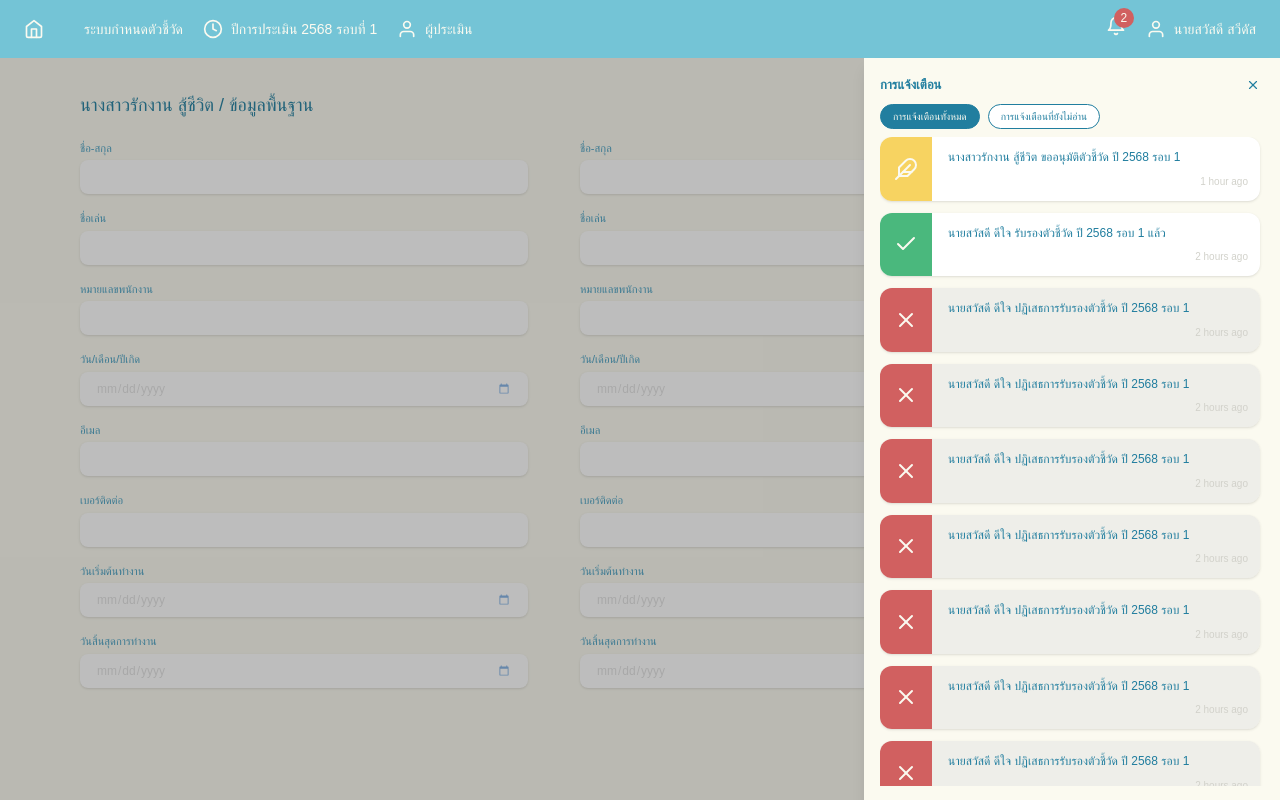
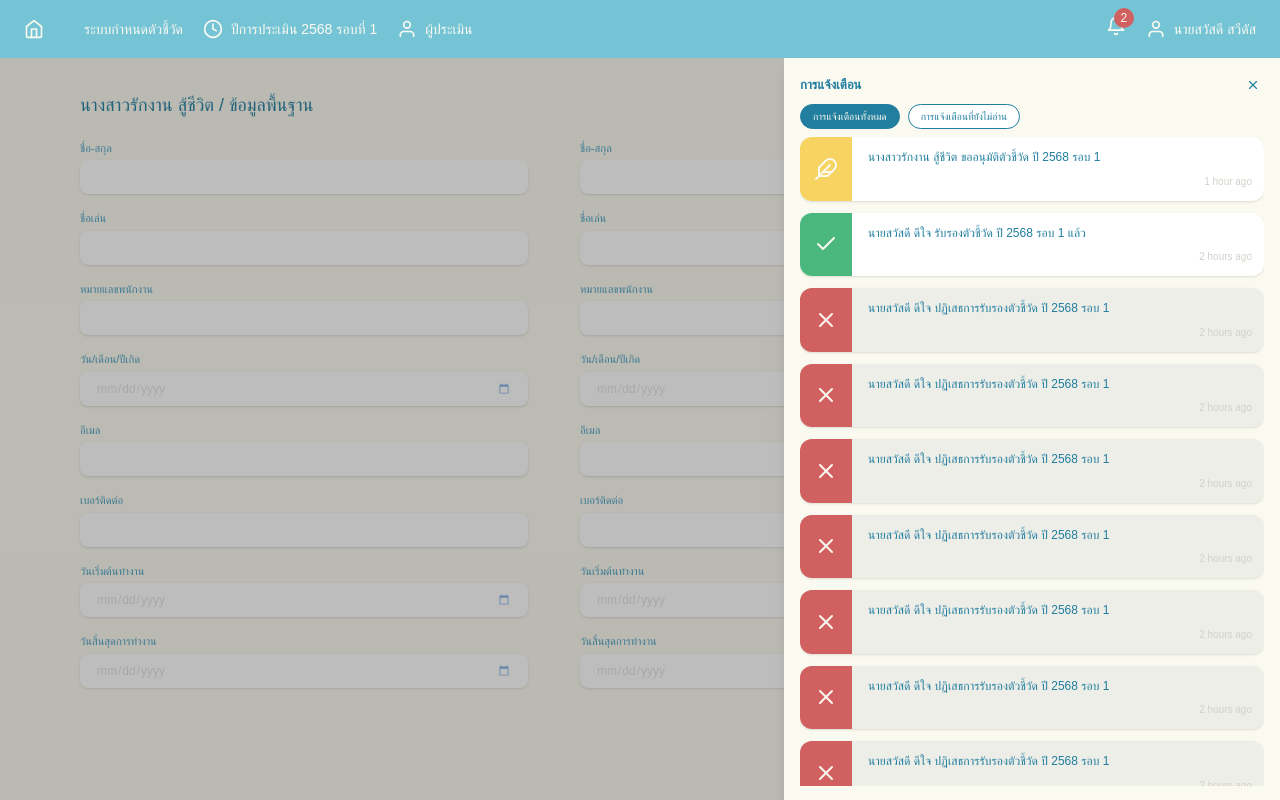
Before and after one commit to Spchfonn/kpi-app, a Next.js app: page /user/profile/1 in a window 1280 px wide. Both pictures are taken after a click on the button "Notifications". Built offline with nearby package versions, Linux system fonts and the light colour scheme; a web font is replaced by a local one.

Commit message:
implement notification

```diff
--- a/components/NotificationPanel.tsx
+++ b/components/NotificationPanel.tsx
@@ -32,7 +32,7 @@ export default function NotificationPanel({
   }, [filter, notifications]);
 
   return (
-	<aside className="w-95 max-w-[90vw]">
+	<aside className="w-full max-w-[90vw]">
 	  {/* filter tabs */}
 	  <div className="sticky top-0 z-10 bg-myApp-cream pb-2 flex gap-2">
 		<button
--- a/components/user/UserNavBar.tsx
+++ b/components/user/UserNavBar.tsx
@@ -90,7 +90,7 @@ const UserNavBar = () => {
 						aria-label="Close modal"
 					/>
 
-					<div className="absolute right-0 top-0 w-104 max-w-[92vw] h-dvh">
+					<div className="absolute right-0 top-0 w-124 max-w-[100vw] h-dvh">
 						<div className="h-full bg-myApp-cream shadow-lg p-4 flex flex-col">
 							<div className="flex items-center mb-2">
 								<div className="text-button font-semibold text-myApp-blueDark">การแจ้งเตือน</div>
```
